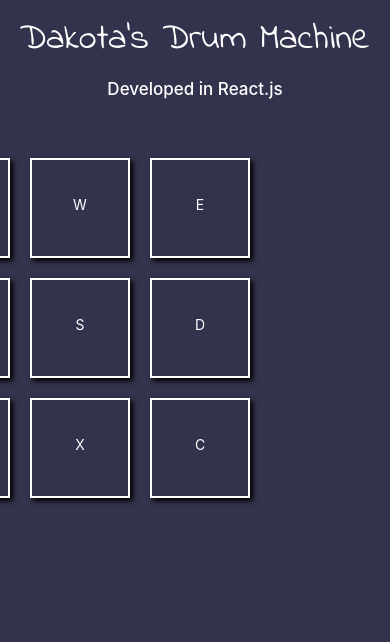
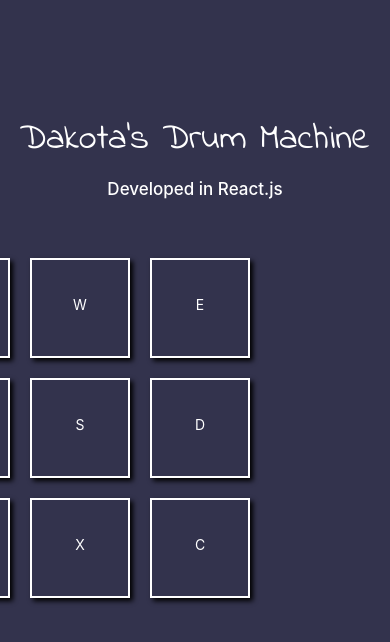
Before and after one commit to dakota-whitney/drum-machine-react, a React (Create React App) app: page / in a window 390 px wide. Shown: the top 642 px of the page. Built offline with nearby package versions, Linux system fonts and the light colour scheme.

Commit message:
Playing with container positioning for mobile

```diff
--- a/src/App.css
+++ b/src/App.css
@@ -8,8 +8,8 @@
   flex-direction: column;
   justify-content: center;
   align-items: center;
-  /*height: 30vw;*/
   background-color: #33334d;
+  margin-top: 100px;
 }
 
 .container h1 {
```
